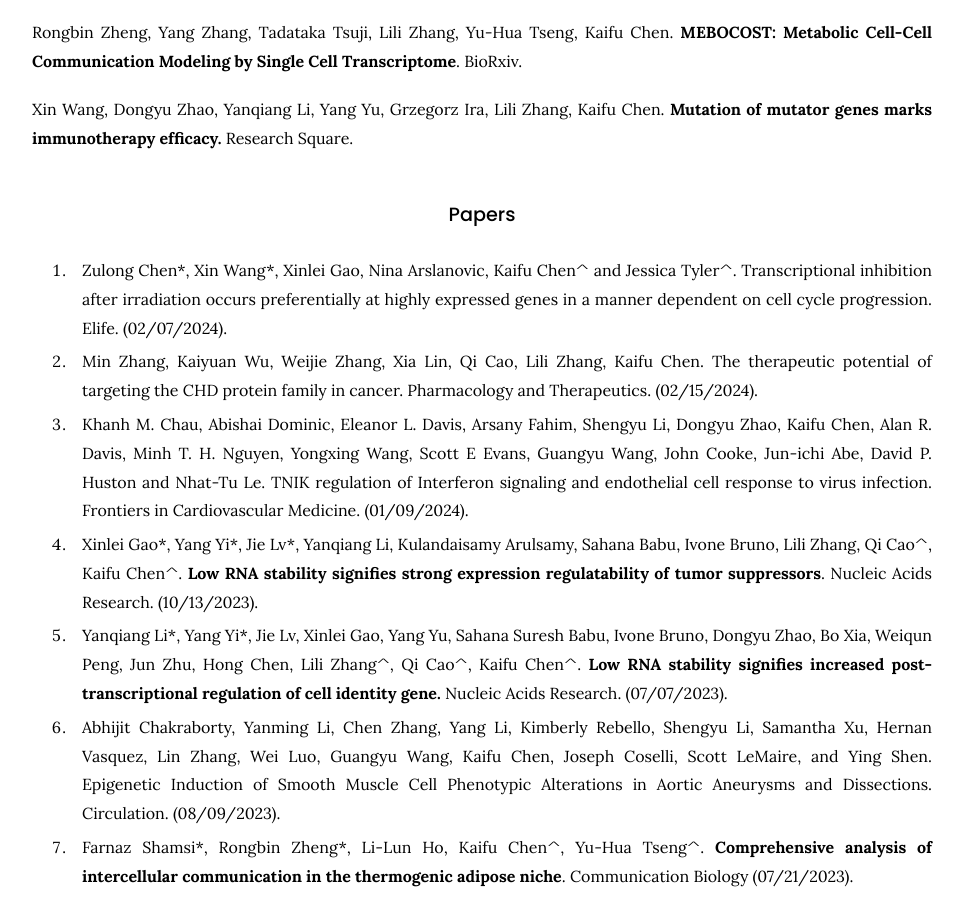
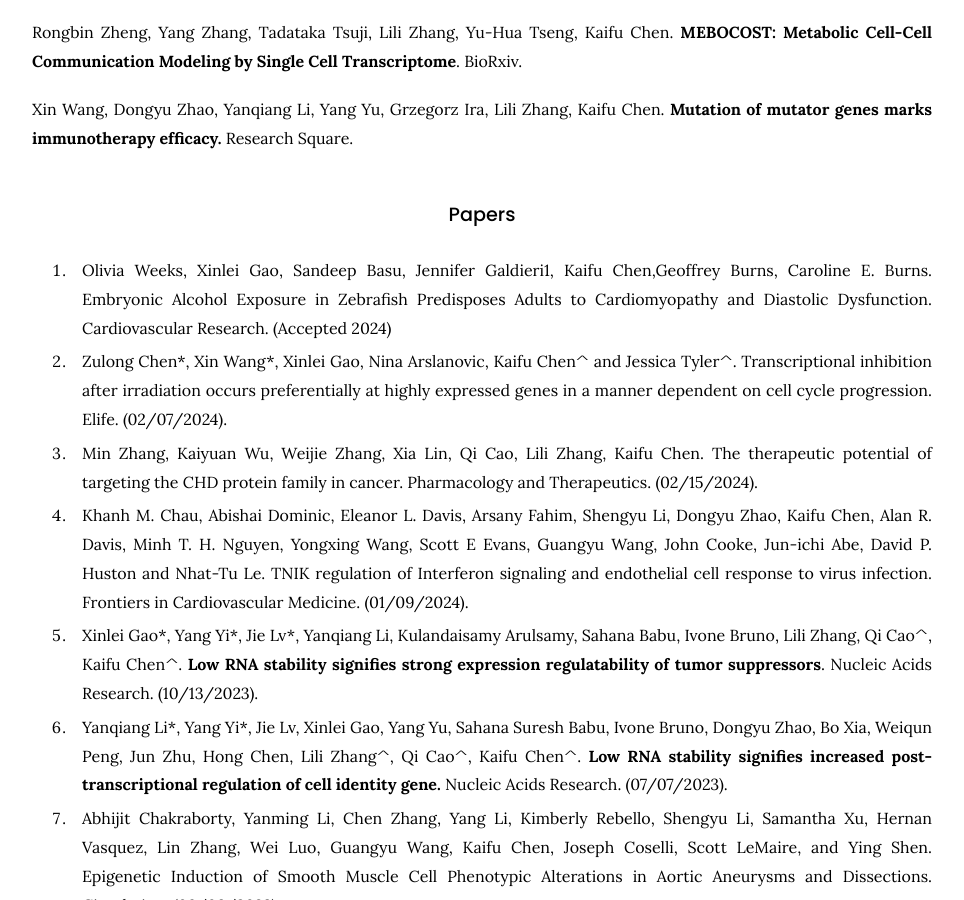
Before and after one commit to kaifuchenlab/kaifuchenlab.github.io, a Jekyll site: the page built from 3.publication/index.md, in a window 1280 px wide and 900 px high, scrolled down 371 px. Shown: the whole window, without its empty margins (158-1122 px from the left). Built offline with Jekyll 4.4.1, drawn with Linux system fonts in a browser that asks for light colours.

Commit message:
Update index.md

```diff
--- a/3.publication/index.md
+++ b/3.publication/index.md
@@ -18,6 +18,8 @@ Xin Wang, Dongyu Zhao, Yanqiang Li, Yang Yu, Grzegorz Ira, Lili Zhang, Kaifu Che
 Research Square.
 
 ### Papers
+
+84. Olivia Weeks, Xinlei Gao, Sandeep Basu, Jennifer Galdieri1, Kaifu Chen,Geoffrey Burns, Caroline E. Burns. Embryonic Alcohol Exposure in Zebrafish Predisposes Adults to Cardiomyopathy and Diastolic Dysfunction. Cardiovascular Research. (Accepted 2024)
 
 83. Zulong Chen\*, Xin Wang\*, Xinlei Gao, Nina Arslanovic, Kaifu Chen^ and Jessica Tyler^. Transcriptional inhibition after irradiation occurs preferentially at highly expressed genes in a manner dependent on cell cycle progression.
 Elife. (02/07/2024).
```
